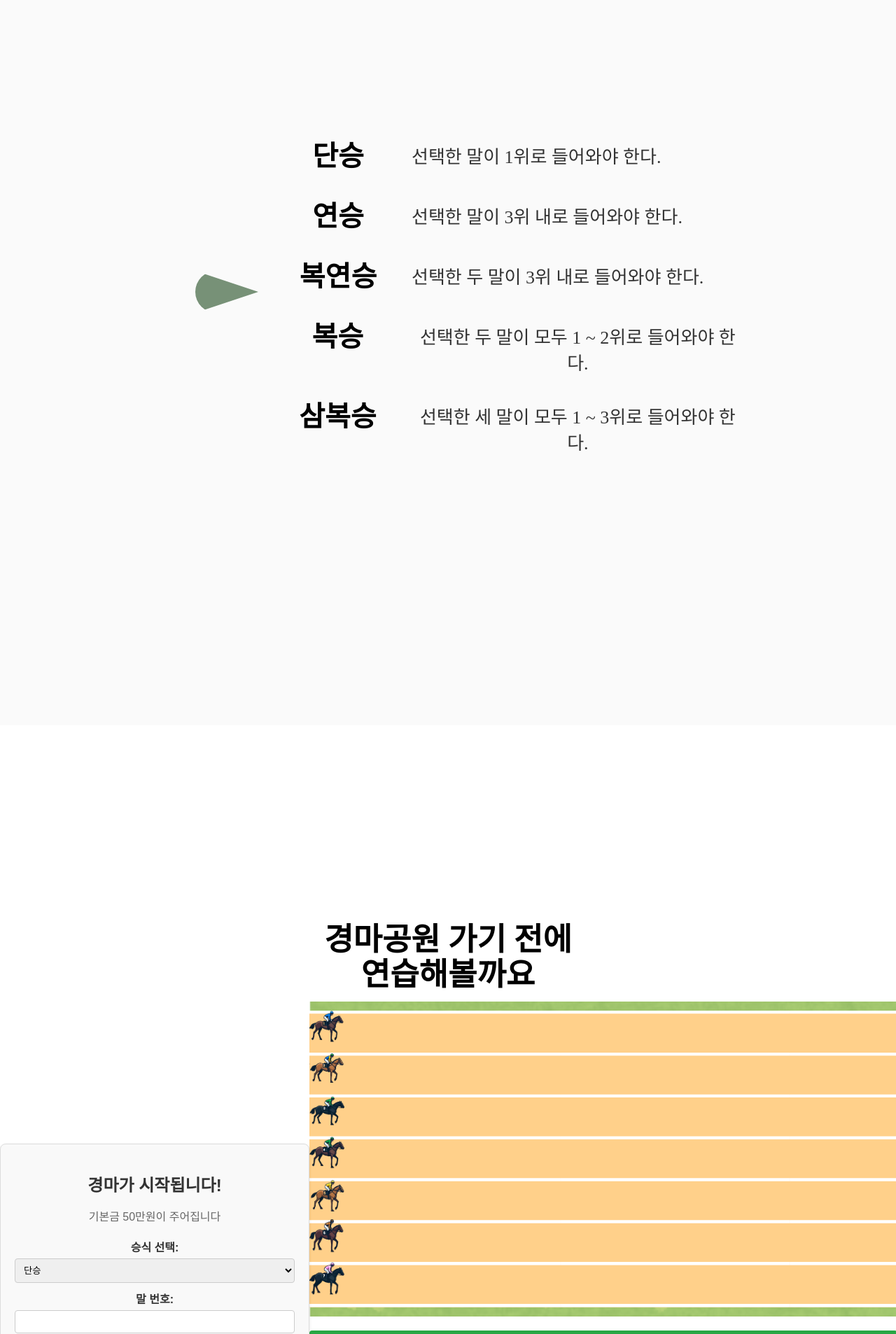
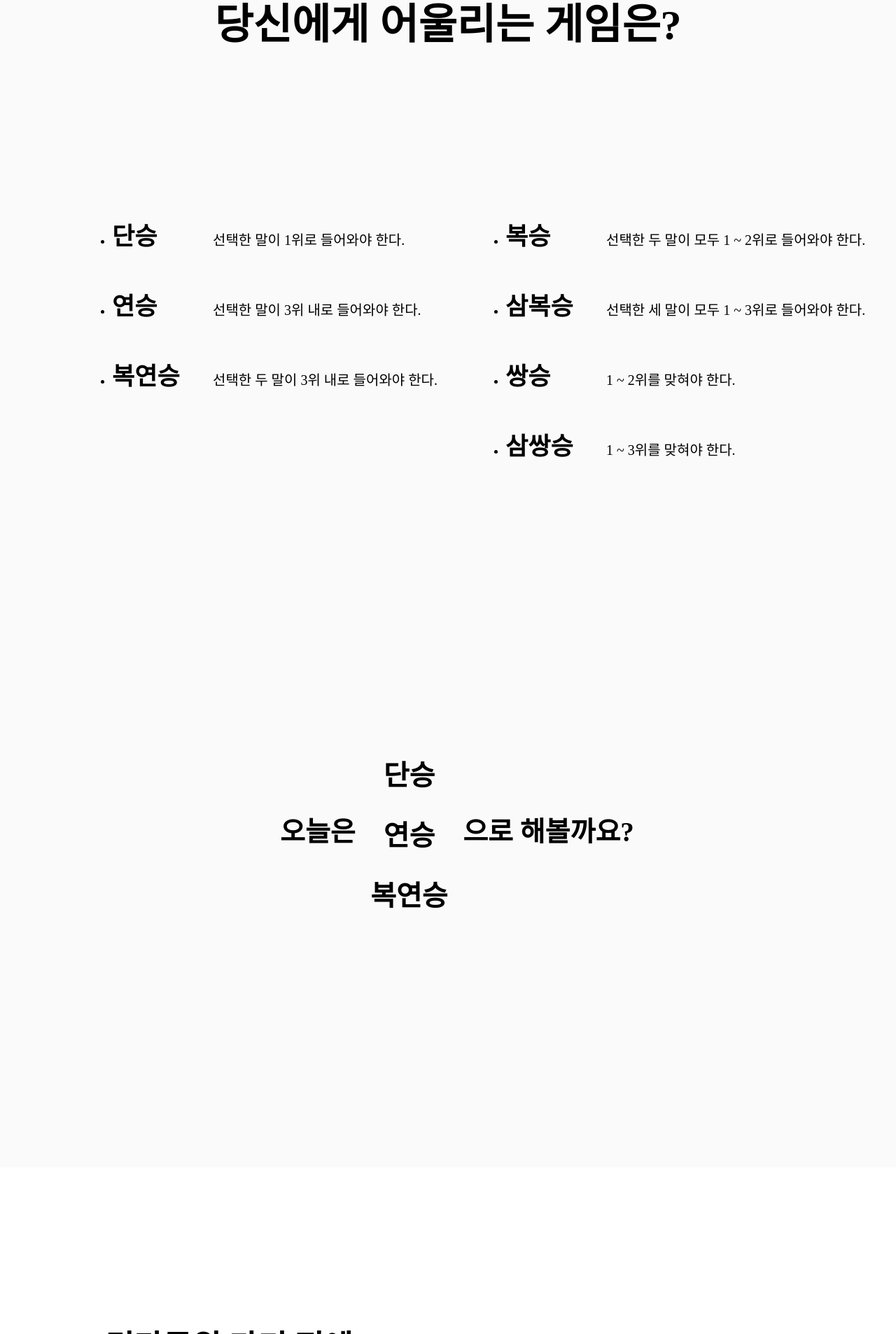
Before and after one commit to KDG7/project_-, a FastAPI app: page / in a window 1280 px wide; the page is wider, and only the part inside the window is pictured. Shown: the part 2014-3920 px from the top of that part at 70% size. Run offline with FastAPI, Linux system fonts and the light colour scheme.

Commit message:
update_all

```diff
--- a/static/css/main.css
+++ b/static/css/main.css
@@ -186,11 +186,10 @@ footer{
 }
 /*================================서비스_info================================*/
 .service_info_compare_block{
-    height: 1400px;
+    height: auto;
     width: 100%;
     display: flex;
     flex-direction: column;
-    align-items: center;
     background: #fafafa;
     margin-top: 300px;
 }
@@ -198,10 +197,43 @@ footer{
     margin-top: 300px;
     font-size: 40px;
     margin-bottom: 50px;
+    display: flex;
+    align-items: center;
+    justify-content: center;
 }
+.service_info_compare_left_block{
+    overflow: hidden;
+}
+.service_info_compare_left_box{
+    height: 100%;
+    display: flex;
+    flex-direction: row;
+    margin-left: 120px;
+}
+.service_info_compare_left_l_list{
+    width: 45%;
+    padding-top: 120px;
 
-
-
+}
+.service_info_compare_left_r_list{
+    width: 45%;
+    padding-top: 120px;
+}
+.service_info_compare_right_box{
+    height: 100%;
+}
+.service_info_compare_left{
+    height: 100px;
+}
+.service_info_compare_left_name{
+    font-size: 35px;
+    font-weight: 600;
+    display: inline-block;
+    width: 140px;
+}
+.service_info_compare_left_info{
+    font-size: 20px;
+}
 /*================================서비스_race================================*/
 .service_race_block{
     background-color: white;
@@ -210,9 +242,20 @@ footer{
     display: flex;
     flex-direction: column;
 }
+.service_race_up_box{
+    display: flex;
+    flex-direction: column;
+    justify-content: left;
+}
+.service_race_up_text_box{
+    display: flex;
+    align-items: start;
+    flex-direction: column;
+    margin-bottom: 200px;
+}
 .service_race_up_text1{
     font-size: 45px;
-    padding: 50px 150px 0px;
+    padding: 0px 150px 0px;
     color: black;
     margin-top: 0;
 }
--- a/static/css/race.css
+++ b/static/css/race.css
@@ -1,7 +1,6 @@
 .race_game {
     display: flex;
     justify-content: center;
-    align-items: center;
     height: 100vh;
     margin: 0;
     font-family: Arial, sans-serif;
@@ -16,7 +15,7 @@
     border: none;
     background-color: #F2f4f6;
     opacity: 80%;
-    top: -451px;
+    top: -512px;
     left: 0.3px;
     display: none;
 }
--- a/static/css/scroll.css
+++ b/static/css/scroll.css
@@ -5,46 +5,26 @@
     width: 100%;
 }
 .service_info_compare_choice_box{
-    width: 30%;
-    display: flex;
-    justify-content: right;
-    align-items: center;
-}
-.service_info_compare_choice{
-    width: 0;
-    height: 0;
-    border-bottom: 30px solid transparent;
-    border-top: 30px solid transparent;
-    border-left: 90px solid  rgba(000,051,000,0.7);
-    border-right: 0px solid transparent;
-    animation: rile 1.2s linear 0s infinite alternate;
-    border-radius: 35px;
-}
-@keyframes rile {
-	0% {
-        margin-right: 0px;
-        opacity: 1;
-    }
-	100% {
-        margin-right: 30px;
-        opacity: 0.5;
-    }
+    font-size: 26px;
+    font-weight: 600;
+    margin-left: 400px;
+    margin-top: 400px;
 }
 
 .service_info_compare_box {
-    width: 55%;
+    width: 12%;
     display: flex;
     justify-content: left;
     align-items: center;
     height: 79vh;
     overflow: hidden;
     flex-direction: column;
-    margin-top: 100px;
+    margin-top: 311px;
 }
 
 .service_info_compare_list {
     position: relative;
-    height: 60vh;
+    height: 29vh;
     overflow-y: scroll;
     padding: 10px;
     list-style: none;
@@ -64,6 +44,8 @@
 .service_info_compare_cate:hover{
     background-color: rgba(000,051,000,0.3);
     cursor: pointer;
+    border-radius: 10px;
+    border: 0px solid white;
 }
 
 .service_info_compare_cate.shrink {
@@ -90,3 +72,9 @@
     margin-left: 30px;
     margin-top: 12px;
 }
+
+.service_info_compare_right_text{
+    font-size: 26px;
+    font-weight: 600;
+    margin-top: 400px;
+}
--- a/static/css/temp.css
+++ b/static/css/temp.css
@@ -1,4 +1,4 @@
-.game-container {
+.game_container {
     width: 400px;
     padding: 20px;
     margin: 0 auto;
@@ -7,34 +7,26 @@
     border-radius: 8px;
     box-shadow: 0 2px 4px rgba(0, 0, 0, 0.1);
 }
-
-h2 {
-    font-size: 24px;
-    margin-bottom: 10px;
-    color: #333;
-    text-align: center;
-}
-
-p {
-    font-size: 16px;
-    margin-bottom: 20px;
-    color: #666;
-    text-align: center;
+.only_flex_row{
+    display: flex;
+    flex-direction: row;
+    align-items: center;
 }
 
 #bettingOptions {
     margin-bottom: 20px;
 }
 
-label {
-    display: block;
+.only_flex_row>label, .only_flex_row>label {
+    display: inline-block;
+    width: 30%;
     margin-bottom: 5px;
     font-weight: bold;
     color: #333;
 }
 
-select, input[type="number"] {
-    width: 100%;
+.horse_select, .horse_input[type="number"] {
+    width: 70%;
     padding: 8px;
     margin-bottom: 10px;
     border: 1px solid #ccc;
@@ -42,22 +34,6 @@ select, input[type="number"] {
     box-sizing: border-box;
 }
 
-button#startButton {
-    display: block;
-    width: 100%;
-    padding: 10px;
-    margin-top: 20px;
-    background-color: #28a745;
-    color: #fff;
-    border: none;
-    border-radius: 4px;
-    font-size: 16px;
-    cursor: pointer;
-}
-
-button#startButton:hover {
-    background-color: #218838;
-}
 
 #raceResult, #finalResult {
     margin-top: 10px;
--- a/templates/mainH.html
+++ b/templates/mainH.html
@@ -3,7 +3,7 @@
 <head>
     <meta charset="UTF-8">
     <meta name="viewport" content="width=device-width, initial-scale=1.0">
-    <title>오아시스</title>
+    <title>말런</title>
     <link rel="stylesheet" type="text/css" href="{{ url_for('static', path='css/main.css') }}">
     <link rel="stylesheet" type="text/css" href="{{ url_for('static', path='css/slide.css') }}">
     <link rel="stylesheet" type="text/css" href="{{ url_for('static', path='css/raceHorse.css') }}">
@@ -40,10 +40,49 @@
         <div id="go1" class="blank_block"></div>
         <div id="service_info" class="service section">
             {% include 'slide.html' %}
+
             <div class="service_info_compare_block">
                 <div class="service_info_compare_title motion_u"><h2>당신에게 어울리는 게임은?</h2></div>
-                {% include 'scroll.html' %}
+                <div class="service_info_compare_left_block">
+                    <div class="service_info_compare_left_box motion_r">
+                        <ul class="service_info_compare_left_l_list">
 
+                            <li class="service_info_compare_left">
+                                <span class="service_info_compare_left_name">단승</span>
+                                <span class="service_info_compare_left_info">선택한 말이 1위로 들어와야 한다.</span>
+                            </li>
+                            <li class="service_info_compare_left">
+                                <span class="service_info_compare_left_name">연승</span>
+                                <span class="service_info_compare_left_info">선택한 말이 3위 내로 들어와야 한다.</span>
+                            </li>
+                            <li class="service_info_compare_left">
+                                <span class="service_info_compare_left_name">복연승</span>
+                                <span class="service_info_compare_left_info">선택한 두 말이 3위 내로 들어와야 한다.</span>
+                            </li>
+                        </ul>
+                        <ul class="service_info_compare_left_r_list">
+                            <li class="service_info_compare_left">
+                                <span class="service_info_compare_left_name">복승</span>
+                                <span class="service_info_compare_left_info">선택한 두 말이 모두 1 ~ 2위로 들어와야 한다.</span>
+                            </li>
+                            <li class="service_info_compare_left">
+                                <span class="service_info_compare_left_name">삼복승</span>
+                                <span class="service_info_compare_left_info">선택한 세 말이 모두 1 ~ 3위로 들어와야 한다.</span>
+                            </li>
+                            <li class="service_info_compare_left">
+                                <span class="service_info_compare_left_name">쌍승</span>
+                                <span class="service_info_compare_left_info">1 ~ 2위를 맞혀야 한다.</span>
+                            </li>
+                            <li class="service_info_compare_left">
+                                <span class="service_info_compare_left_name">삼쌍승</span>
+                                <span class="service_info_compare_left_info">1 ~ 3위를 맞혀야 한다.</span>
+                            </li>
+                        </ul>
+                    </div>
+                    <div class="service_info_compare_right_box motion_r">
+                        {% include 'scroll.html' %}
+                    </div>
+                </div>
             </div>
         </div>
 
@@ -52,8 +91,10 @@
         <div id="service_race" class="service section">
             <div class="service_race_block">
                 <div class="service_race_up_box">
-                    <h2 class="service_race_up_text1">경마공원 가기 전에</h2>
-                    <h2 class="service_race_up_text2">연습해볼까요</h2>
+                    <div class="service_race_up_text_box">
+                        <h2 class="service_race_up_text1">경마공원 가기 전에</h2>
+                        <h2 class="service_race_up_text2">연습해볼까요</h2>
+                    </div>
                     <div class="service_race_up">
                         <div class="service_race_left">
                             {% include 'temp.html' %}
--- a/templates/scroll.html
+++ b/templates/scroll.html
@@ -1,37 +1,33 @@
 <div class="service_info_compare_choice_block">
-    <div class="service_info_compare_choice_box">
-        <div class="service_info_compare_choice"></div>
+    <div class="service_info_compare_choice_box motion_r">
+        <h2>오늘은</h2>
     </div>
     <div class="service_info_compare_box motion_r">
         <ul class="service_info_compare_list">
             <li class="service_info_compare_cate">
                 <span class="service_info_compare_cate_name">단승</span>
-                <span class="service_info_compare_cate_info">선택한 말이 1위로 들어와야 한다.</span>
             </li>
             <li class="service_info_compare_cate">
                 <span class="service_info_compare_cate_name">연승</span>
-                <span class="service_info_compare_cate_info">선택한 말이 3위 내로 들어와야 한다.</span>
             </li>
             <li class="service_info_compare_cate">
                 <span class="service_info_compare_cate_name">복연승</span>
-                <span class="service_info_compare_cate_info">선택한 두 말이 3위 내로 들어와야 한다.</span>
             </li>
             <li class="service_info_compare_cate">
                 <span class="service_info_compare_cate_name">복승</span>
-                <span class="service_info_compare_cate_info">선택한 두 말이 모두 1 ~ 2위로 들어와야 한다.</span>
             </li>
             <li class="service_info_compare_cate">
                 <span class="service_info_compare_cate_name">삼복승</span>
-                <span class="service_info_compare_cate_info">선택한 세 말이 모두 1 ~ 3위로 들어와야 한다.</span>
             </li>
             <li class="service_info_compare_cate">
                 <span class="service_info_compare_cate_name">쌍승</span>
-                <span class="service_info_compare_cate_info">1 ~ 2위를 맞혀야 한다.</span>
             </li>
             <li class="service_info_compare_cate">
                 <span class="service_info_compare_cate_name">삼쌍승</span>
-                <span class="service_info_compare_cate_info">1 ~ 3위를 맞혀야 한다.</span>
             </li>
         </ul>
     </div>
+    <div  class="service_info_compare_right_text motion_r">
+        <h2>으로 해볼까요?</h2>
+    </div>
 </div>
--- a/templates/temp.html
+++ b/templates/temp.html
@@ -1,10 +1,9 @@
 <div class="race_game">
-    <div class="game-container" id="bettingContainer">
-        <h2>경마가 시작됩니다!</h2>
-        <p>기본금 50만원이 주어집니다</p>
+    <div class="game_container" id="bettingContainer">
         <div id="bettingOptions">
-            <label for="betType">승식 선택:</label>
-            <select id="betType">
+            <div class="only_flex_row">
+                <label for="betType">승식 선택</label>
+                <select class="horse_select" id="betType">
                     <option value="1">단승</option>
                     <option value="2">연승</option>
                     <option value="3">복승</option>
@@ -13,15 +12,24 @@
                     <option value="6">삼복승</option>
                     <option value="7">삼쌍승</option>
                 </select>
+            </div>
             <div id="horseSelection">
-                <label for="horseNumber1">말 번호:</label>
-                <input type="number" id="horseNumber1" min="1" max="7">
+                <div class="only_flex_row">
+                    <label for="horseNumber1">말 번호</label>
+                    <input class="horse_input" type="number" id="horseNumber1" min="1" max="7">
+                </div>
+                <div class="only_flex_row">
                     <label for="horseNumber2" style="display:none;">말 번호2:</label>
-                <input type="number" id="horseNumber2" min="1" max="7" style="display:none;">
+                    <input class="horse_input" type="number" id="horseNumber2" min="1" max="7" style="display:none;">
+                </div>
+                <div class="only_flex_row">
                     <label for="horseNumber3" style="display:none;">말 번호3:</label>
-                <input type="number" id="horseNumber3" min="1" max="7" style="display:none;">
-                <label for="betAmount">배팅 금액:</label>
-                <input type="number" id="betAmount" min="100" max="100000">
+                    <input class="horse_input" type="number" id="horseNumber3" min="1" max="7" style="display:none;">
+                </div>
+                <div class="only_flex_row">
+                    <label for="betAmount">배팅 금액</label>
+                    <input class="horse_input" type="number" id="betAmount" min="100" max="100000">
+                </div>
             </div>
         </div>
         <div id="raceResult"></div>
```
Lines whose indentation alone changed are shown as unchanged.
